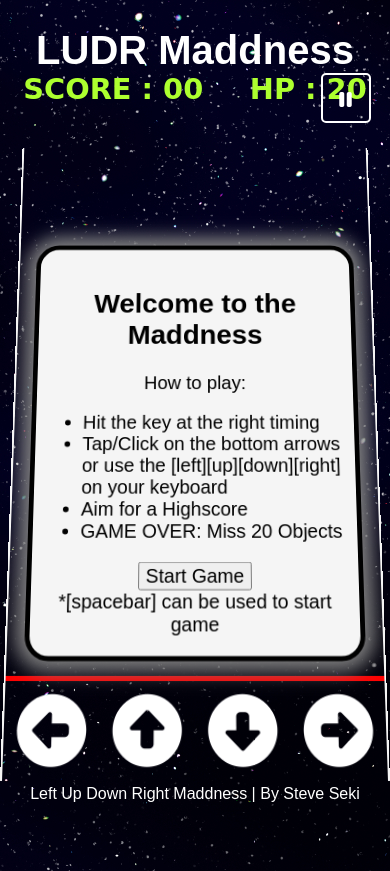
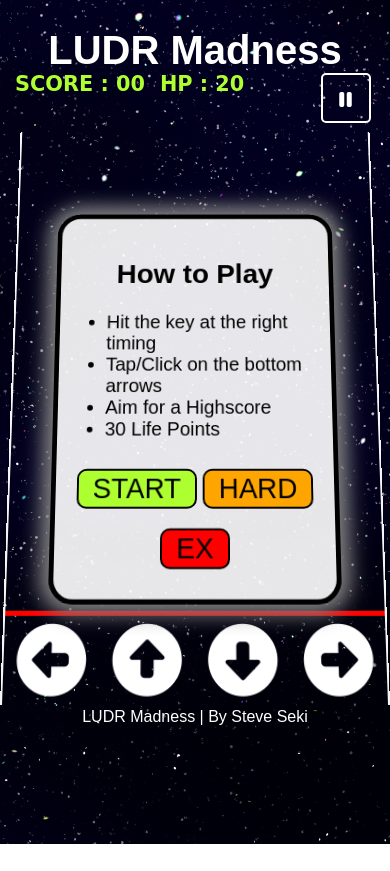
Before and after one commit to tseki88/steveSekiProjectThree, a website: page index.html in a window 390 px wide. After the commit the page ends 844 px from the top, so only its background shows below. Drawn offline with nearby package versions, Linux system fonts and the light colour scheme; a web font is replaced by a local one.

Commit message:
fixed pause button issue, appended multiple difficulty tiers

```diff
--- a/index.html
+++ b/index.html
@@ -10,7 +10,7 @@
 </head>
 <body>
     <header>
-        <h1>LUDR Maddness</h1>
+        <h1>LUDR Madness</h1>
         <div class="relative status">
             <p class="score">Score : <span class="scoreStatus">00</span></p>
             <p class="hp">HP : <span class="hpStatus">20</span></p>
@@ -19,16 +19,17 @@
     </header>
     <main class="container">
         <div class="startScreen">
-            <h2>Welcome to the Maddness</h2>
-            <p>How to play:</p>
+            <h2>How to Play</h2>
             <ul>
                 <li>Hit the key at the right timing</li>
                 <li>Tap/Click on the bottom arrows <span class="mobileHide">or use the [left][up][down][right] on your keyboard</span></li>
                 <li>Aim for a Highscore</li>
-                <li>GAME OVER: Miss 20 Objects</li>
+                <li>30 Life Points</li>
             </ul>
-            <button type="button" class="startButton">Start Game</button>
-            <p class="mobileHide">*[spacebar] can be used to start game</p>
+            <button type="button" class="startButton">Start</button>
+            <button type="button" class="startButtonHard">Hard</button>
+            <button type="button" class="startButtonEX">EX</button>
+            <p class="mobileHide">*[spacebar] can be used to start game (normal mode)</p>
         </div>
         <div class="countScreen"></div>
         <div class="endScreen">
@@ -51,11 +52,20 @@
         </div>
     </main>
     <footer>
-        <small>Left Up Down Right Maddness | By Steve Seki</small>
+        <small>LUDR Madness | By Steve Seki</small>
     </footer>
 
-    <audio id="bgm" src="./assets/bgm/intro.ogg"></audio>
-    <audio id="bgm2" src="./assets/bgm/DST-RailJet-LongSeamlessLoop.ogg"></audio>
+    <!-- Sound File Credits:
+    // - Michel Baradari
+    //      - tick.wav
+    //      - flagdrop.wav
+    //      - resume.wav
+    // - Space shooter sound fx pack 1 by Dravenx
+    //      - hit.wav
+    //      - miss.wav
+    //      - gameover.wav
+    //      - pause.wav -->
+
     <audio id="hit1" src="./assets/sounds/hit1.wav"></audio>
     <audio id="hit2" src="./assets/sounds/hit2.wav"></audio>
     <audio id="hit3" src="./assets/sounds/hit3.wav"></audio>
--- a/script.js
+++ b/script.js
@@ -8,11 +8,10 @@
 // x Workaround for mobile (touchstart and click register as 2 events at the moment, resulting in -2 points when clicked too early)
 // x button for pause
 // x Win / GameOver conditions..?
-// - make sure to init() / document ready
+// x make sure to init() / document ready
 // x Add sound for when eventlistener triggers ? hit : miss;
-// - Difficulty Levels(rate increase for speed, # of arrows appended)
+// x Difficulty Levels(rate increase for speed, # of arrows appended)
 // - Combo multiplier
-
 
 
 // Sound File Credits:
@@ -31,14 +30,15 @@ $(document).ready(function() {
 
     const app = {};
 
+
     app.init = function() {
+        startEventHandler();
     };
 
-    startEventHandler();
-    // app.init();
+    app.init();
 
     // HP counter
-    let hp = 20;
+    let hp = 30;
     const hpSelector = $(".hpStatus");
 
     function updateHp() {
@@ -46,9 +46,9 @@ $(document).ready(function() {
 
         if (hp == 0) {
             gameOver();
-        } else if (hp < 6) {
+        } else if (hp < 11) {
             hpSelector.css("color", "red");
-        } else if (hp < 11) {
+        } else if (hp < 21) {
             hpSelector.css("color", "yellow");
         } else {
             hpSelector.css("color", "greenyellow");
@@ -62,6 +62,7 @@ $(document).ready(function() {
 
 
     function gameOver() {
+        $(".container").css("transform", "rotateX(5deg)")
         eventDisabler();
         pauseSelect.off();
         countScreenSelector.hide();
@@ -106,11 +107,14 @@ $(document).ready(function() {
         $(".column").html("");
         score = 0;
         updateScore();
-        hp = 20;
+        hp = 30;
         updateHp();
         $(".endScreen").hide();
         $(".startScreen").show();
         playSound("resume");
+        $(".startButton").off();
+        $(".startButtonHard").off();
+        $(".startButtonEX").off();
         startEventHandler();
     };
 
@@ -194,15 +198,30 @@ $(document).ready(function() {
         arrowType[arrowDirection].accumulator++;
     };
 
+    let appendForce = 0;
 
     function startEventHandler() {
         // Start Button
         $(".startButton").on("click", function() {
-            startApp();
+            appendForce = 800;
+            startApp(appendForce);
         });
+
+        $(".startButtonHard").on("click", function () {
+            appendForce = 400;
+            $(".container").css("transform", "rotateX(25deg)")
+            startApp(appendForce);
+        });
+
+        $(".startButtonEX").on("click", function() {
+            appendForce = 250;
+            $(".container").css("transform", "rotateX(50deg)")
+            startApp(appendForce);
+        })
 
         // Space Button to Start Game for Accessibility
         $("body").on("keydown", function(e) {
+            appendForce = 800;
             switch (e.key) {
                 case "spacebar":
                     startApp();
@@ -241,7 +260,7 @@ $(document).ready(function() {
         }, 4000);
         setTimeout(() => {
             countScreenSelector.hide();
-            arrowAppendInterval = setInterval(arrowAppender, 800);
+            arrowAppendInterval = setInterval(arrowAppender, appendForce);
             gravityInterval = setInterval(gravity, 0.05);
             pauseArrow = false;
             pauseGravity = false;
@@ -273,6 +292,7 @@ $(document).ready(function() {
 
                 if (thisPosition > containerHeight) {
                     $(`.column${cap(key)} .arrow:first-of-type`).remove();
+                    playSound("miss");
                     arrowData[key].shift();
                     score--;
                     updateScore();
@@ -284,12 +304,6 @@ $(document).ready(function() {
     };
 
     let gravityInterval = "";
-    // setInterval(gravity, 0.05);
-
-    // Make appender object
-    // function appenderRng() {
-    //     return Math.floor(Math.random() * 10);
-    // };
 
     function arrowAppender() {
         let arrowTypeRng = Math.floor(Math.random() * 4);
@@ -332,7 +346,7 @@ $(document).ready(function() {
             playSound("resume");
             pauseIcon("pause");
             enableEvents();
-            arrowAppendInterval = setInterval(arrowAppender, 800);
+            arrowAppendInterval = setInterval(arrowAppender, appendForce);
             countScreenSelector.hide();
             pauseArrow = false;
         } else if (pauseArrow === false) {
@@ -362,12 +376,14 @@ $(document).ready(function() {
 
     function pauseEventEnabler() {
 
+        pauseSelect.off();
+
         pauseSelect.on("touchstart mouseup", function(e) {
-            e.stopPropagation();
             if (e.type === "touchstart") {
                 e.preventDefault();
                 pauseInterval();
             } else if (e.type === "mouseup") {
+                e.preventDefault();
                 pauseInterval();
             };
         });
@@ -443,6 +459,12 @@ $(document).ready(function() {
     };
 
 
+    // function playBgm(condition) {
+    //     let sound = $(`#${condition}`);
+    //     sound.get(0).currentTime = 0;
+    //     sound.get(0).play();
+    // };
+
     function playSound(condition) {
         let sound = $(`#${condition}`);
         sound.get(0).currentTime = 0;
@@ -480,14 +502,14 @@ $(document).ready(function() {
                 animator($(`.catch${cap(arrowDirection)}`), "pulse-green");
                 $(arrowSelector).remove();
                 arrowData[arrowDirection].shift();
-                score ++;
+                score++;
                 updateScore();
             } else {
                 animator($(`.catch${cap(arrowDirection)}`), "pulse-red");
                 playSound("miss");
-                score --;
+                score--;
                 updateScore();
-                hp --;
+                hp--;
                 updateHp();
             }
         };
--- a/styles/partials/base/_base.scss
+++ b/styles/partials/base/_base.scss
@@ -5,6 +5,17 @@ body {
     height: 100vh;
     overflow: hidden;
     perspective: 450px;
+
+    @media (max-width: 500px) {
+        height: 90vh;
+    }
+}
+
+
+.mobileHide {
+    @media (max-width: 500px) {
+        display: none;
+    }
 }
 
 .relative {
--- /dev/null
+++ b/styles/partials/components/_button.scss
@@ -0,0 +1,17 @@
+button {
+    background-color: greenyellow;
+    font-size: 1.8rem;
+    padding: 2px 15px;
+    margin: 10px auto;
+    border: 2px solid black;
+    border-radius: 10px;
+    text-transform: uppercase;
+}
+
+.startButtonHard {
+    background-color: orange;
+}
+
+.startButtonEX {
+    background-color: red;
+}
--- a/styles/partials/components/_startScreen.scss
+++ b/styles/partials/components/_startScreen.scss
@@ -6,10 +6,10 @@
     left: 50%;
     transform: translate(-50%, -50%);
     z-index: 20;
-    min-width: 350px;
+    min-width: 300px;
     padding: 20px 10px;
     color: black;
-    background-color: whitesmoke;
+    background-color: rgba($color: #ffffff, $alpha: 0.9);
     border: 5px solid black;
     border-radius: 25px;
     box-shadow: gray 0px 0px 20px 10px;
@@ -25,7 +25,7 @@
     .countdown {
         font-size: 3rem;
         font-weight: bold;
-        width: 300px;
+        width: 280px;
     }
 }
 
--- a/styles/partials/layout/_header.scss
+++ b/styles/partials/layout/_header.scss
@@ -6,6 +6,15 @@ h1 {
     display: flex;
     justify-content: space-around;
     align-items: center;
+
+    @media (max-width: 500px) {
+        justify-content: flex-start;
+
+        p {
+            font-size: 1.3rem;
+            margin-left: 15px;
+        }
+    }
 }
 
 .score,
--- a/styles/partials/main.scss
+++ b/styles/partials/main.scss
@@ -17,4 +17,5 @@
 @import
   'components/arrowObject',
   'components/catchObject',
-  'components/startScreen';
+  'components/startScreen',
+  'components/button';
--- a/styles/style.css
+++ b/styles/style.css
@@ -214,6 +214,13 @@ body {
   overflow: hidden;
   -webkit-perspective: 450px;
           perspective: 450px; }
+  @media (max-width: 500px) {
+    body {
+      height: 90vh; } }
+
+@media (max-width: 500px) {
+  .mobileHide {
+    display: none; } }
 
 .relative {
   position: relative; }
@@ -319,6 +326,14 @@ h1 {
   -webkit-box-align: center;
       -ms-flex-align: center;
           align-items: center; }
+  @media (max-width: 500px) {
+    .status {
+      -webkit-box-pack: start;
+          -ms-flex-pack: start;
+              justify-content: flex-start; }
+      .status p {
+        font-size: 1.3rem;
+        margin-left: 15px; } }
 
 .score,
 .hp {
@@ -388,10 +403,10 @@ h1 {
   -webkit-transform: translate(-50%, -50%);
           transform: translate(-50%, -50%);
   z-index: 20;
-  min-width: 350px;
+  min-width: 300px;
   padding: 20px 10px;
   color: black;
-  background-color: whitesmoke;
+  background-color: rgba(255, 255, 255, 0.9);
   border: 5px solid black;
   border-radius: 25px;
   -webkit-box-shadow: gray 0px 0px 20px 10px;
@@ -409,8 +424,23 @@ h1 {
   .endScreen .countdown {
     font-size: 3rem;
     font-weight: bold;
-    width: 300px; }
+    width: 280px; }
 
 .countScreen,
 .endScreen {
   display: none; }
+
+button {
+  background-color: greenyellow;
+  font-size: 1.8rem;
+  padding: 2px 15px;
+  margin: 10px auto;
+  border: 2px solid black;
+  border-radius: 10px;
+  text-transform: uppercase; }
+
+.startButtonHard {
+  background-color: orange; }
+
+.startButtonEX {
+  background-color: red; }
```
